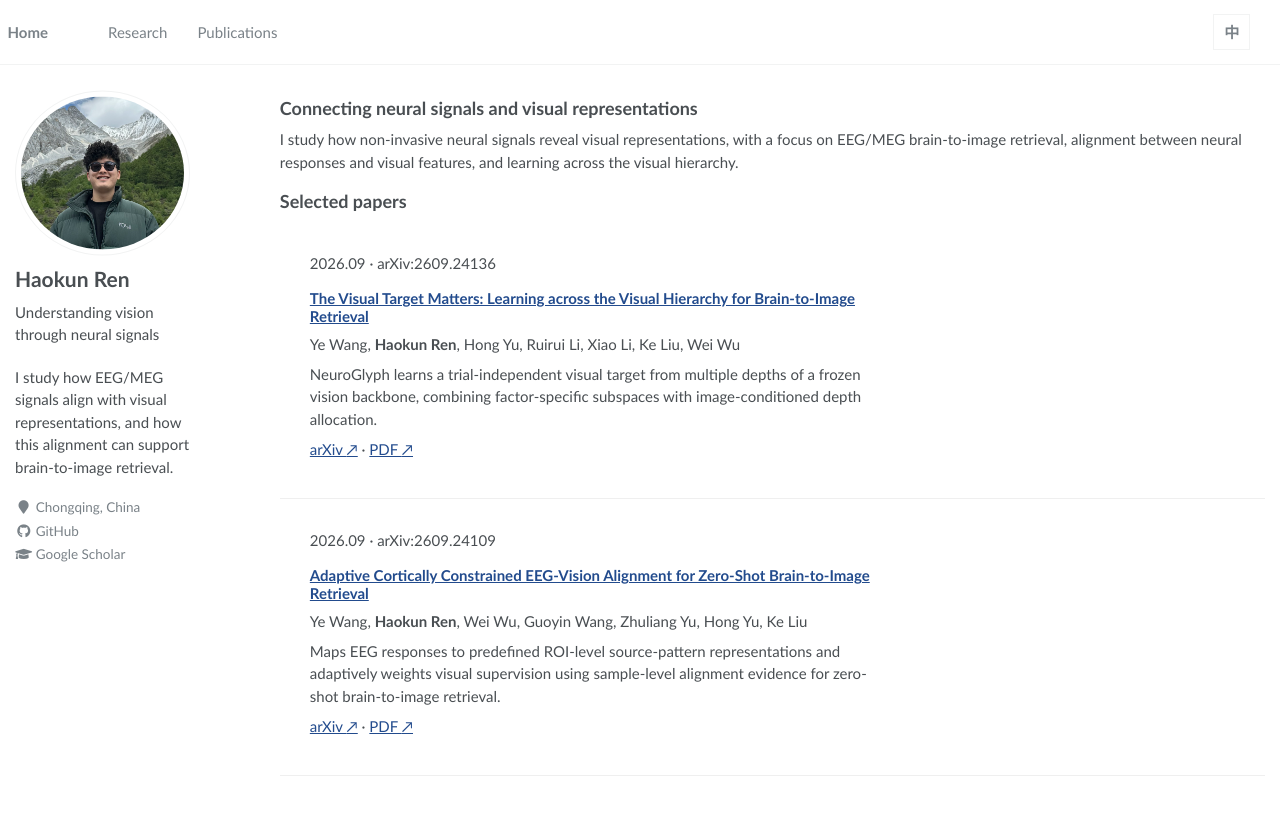
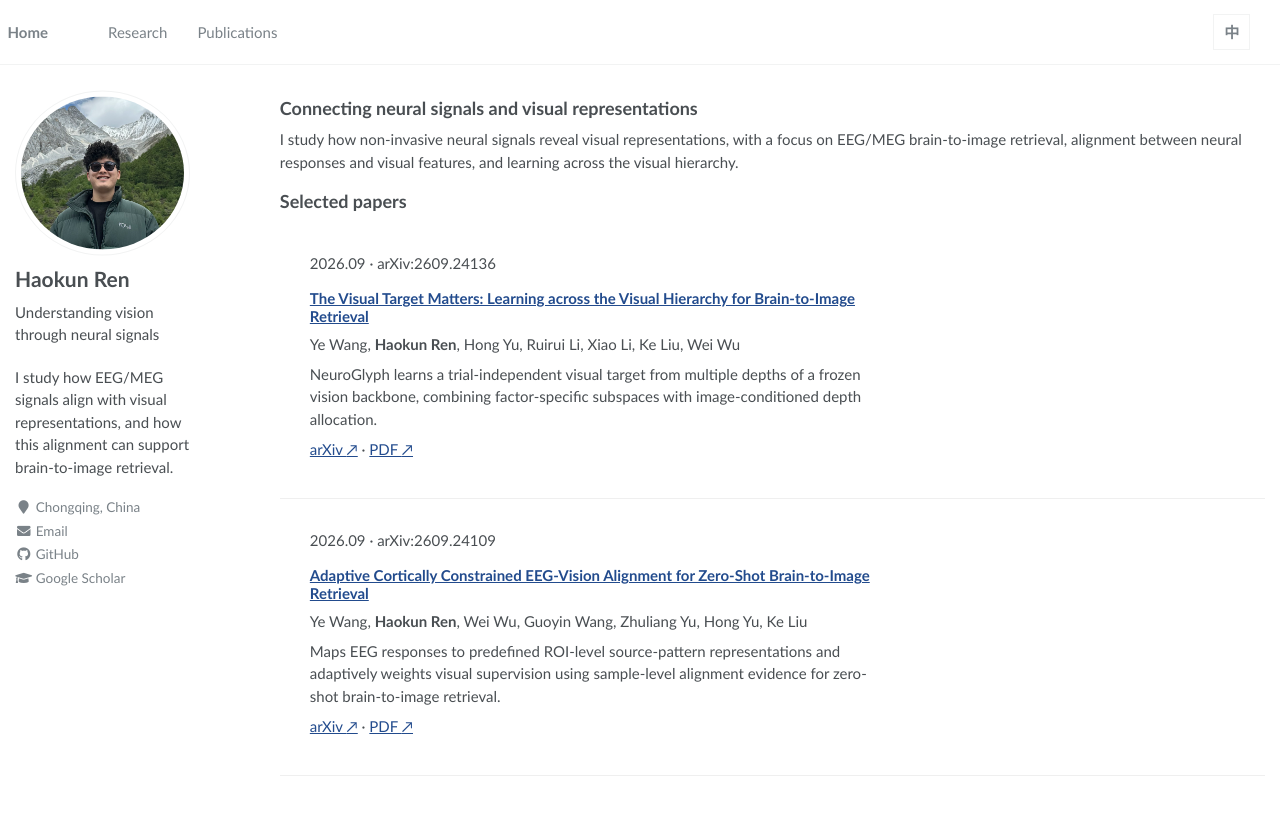
Before and after one commit to J4ck1e2000/J4ck1e2000.github.io, a Jekyll site: the page built from _pages/en.md, in a window 1280 px wide. Shown: the top 815 px of the page. Built offline with Jekyll 4.4.1, drawn with Linux system fonts in a browser that asks for light colours.

Commit message:
content: add profile email link

```diff
--- a/_config.yml
+++ b/_config.yml
@@ -23,6 +23,7 @@ author:
     zh: "中国重庆"
     en: "Chongqing, China"
   avatar: "images/avatar.png"
+  email: "jackiedaddy666@gmail.com"
   github: "J4ck1e2000"
   googlescholar: "https://scholar.google.com/citations?user=39UhtSwAAAAJ"
   bio:
--- a/_includes/author-profile.html
+++ b/_includes/author-profile.html
@@ -19,10 +19,13 @@
     <h3 class="author__name">{{ author_name | escape }}</h3>
     {% if page.hero_title %}<p class="author__bio author__tagline">{{ page.hero_title | escape }}</p>{% endif %}
     {% if author_bio %}<p class="author__bio">{{ author_bio | escape }}</p>{% endif %}
-    {% if author_location or author.github or author.googlescholar %}
+    {% if author_location or author.email or author.github or author.googlescholar %}
       <div class="author__details">
         {% if author_location %}
           <span><i class="fa fa-fw fa-map-marker" aria-hidden="true"></i>{{ author_location | escape }}</span>
+        {% endif %}
+        {% if author.email %}
+          <a href="mailto:{{ author.email }}"><i class="fas fa-fw fa-envelope" aria-hidden="true"></i>Email</a>
         {% endif %}
         {% if author.github %}
           <a href="https://github.com/{{ author.github }}"><i class="fab fa-fw fa-github" aria-hidden="true"></i>GitHub</a>
@@ -34,7 +37,7 @@
     {% endif %}
   </div>
 
-  {% if author.employer or author.uri or author.email or author.keybase or author.researchgate or author.twitter or author.facebook or author.google_plus or author.linkedin or author.dblp or author.xing or author.instagram or author.tumblr or author.bitbucket or author.stackoverflow or author.lastfm or author.dribbble or author.pinterest or author.foursquare or author.steam or author.youtube or author.soundcloud or author.weibo or author.flickr or author.codepen or author.vine or author.pubmed or author.orcid or author.impactstory or author.wikipedia %}
+  {% if author.employer or author.uri or author.keybase or author.researchgate or author.twitter or author.facebook or author.google_plus or author.linkedin or author.dblp or author.xing or author.instagram or author.tumblr or author.bitbucket or author.stackoverflow or author.lastfm or author.dribbble or author.pinterest or author.foursquare or author.steam or author.youtube or author.soundcloud or author.weibo or author.flickr or author.codepen or author.vine or author.pubmed or author.orcid or author.impactstory or author.wikipedia %}
   <div class="author__urls-wrapper">
     <!-- <button class="btn btn--inverse">More Info & Contact</button> -->
     <ul class="author__urls social-icons">
@@ -43,9 +46,6 @@
       {% endif %}
       {% if author.uri %}
         <li><a href="{{ author.uri }}"><i class="fas fa-fw fa-link" aria-hidden="true"></i> Website</a></li>
-      {% endif %}
-      {% if author.email %}
-        <li><a href="mailto:{{ author.email }}"><i class="fas fa-fw fa-envelope" aria-hidden="true"></i> Email</a></li>
       {% endif %}
       {% if author.keybase %}
         <li><a href="https://keybase.io/{{ author.keybase }}"><i class="fas fa-fw fa-key" aria-hidden="true"></i> Keybase</a></li>
@@ -133,9 +133,6 @@
       {% if author.uri %}
         <a href="{{ author.uri }}"><i class="fas fa-fw fa-link" aria-hidden="true"></i></a>
       {% endif %}
-      {% if author.email %}
-        <a href="mailto:{{ author.email }}"><i class="fas fa-fw fa-envelope" aria-hidden="true"></i></a>
-      {% endif %}
       {% if author.keybase %}
         <a href="https://keybase.io/{{ author.keybase }}"><i class="fas fa-fw fa-key" aria-hidden="true"></i></a>
       {% endif %}
```
